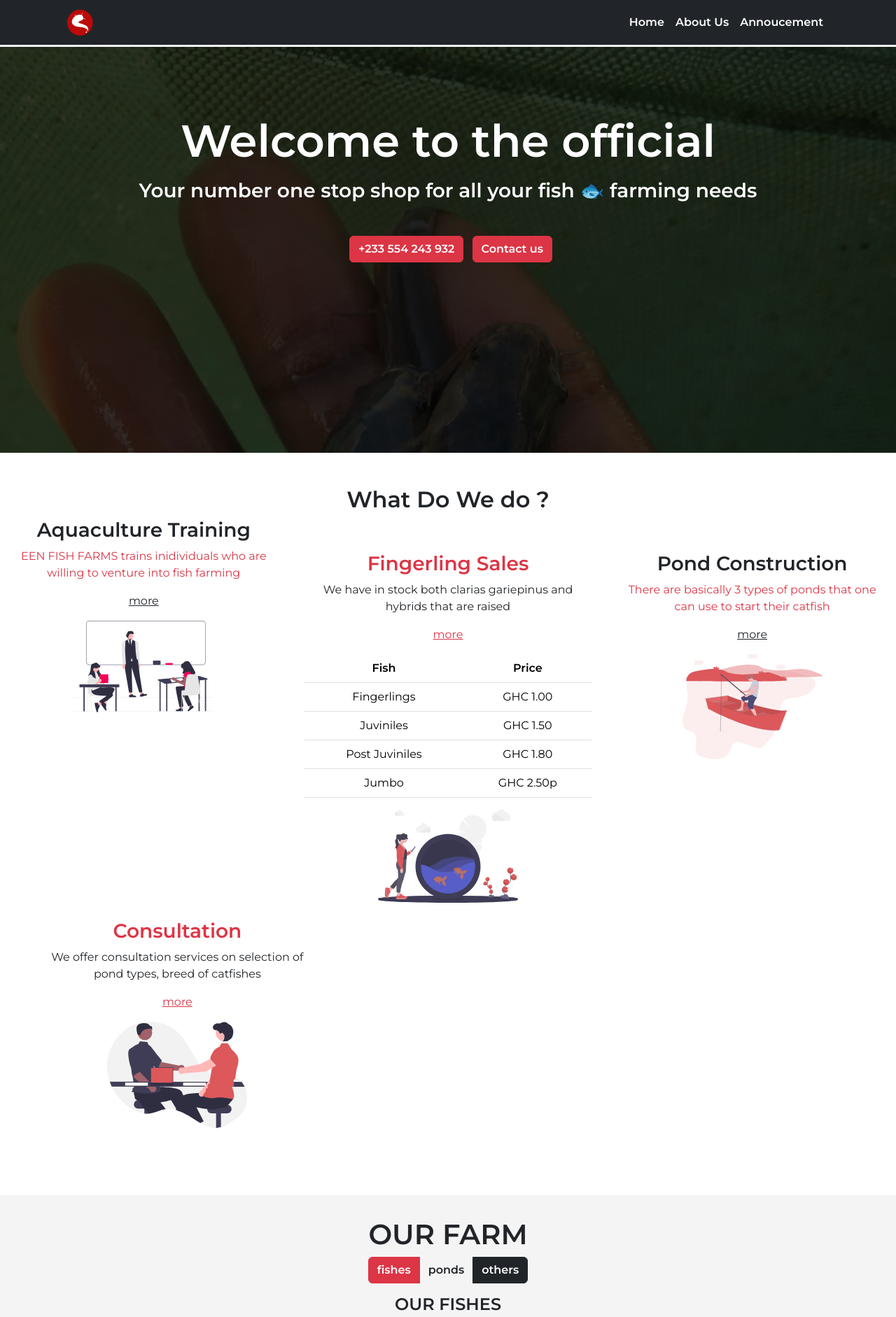
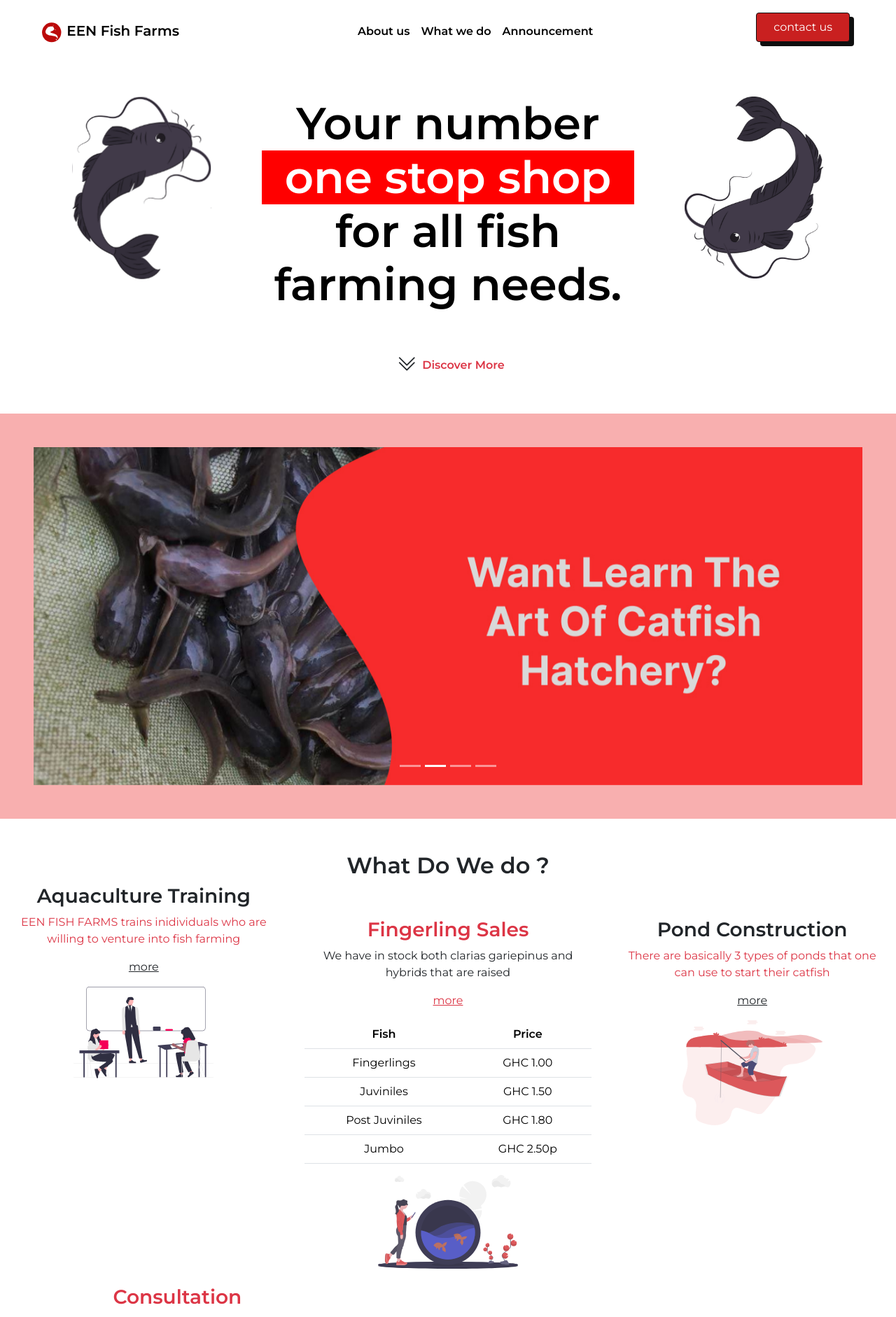
Before and after one commit to chiefportable/enn_new, a Jekyll site: the page built from index.html, in a window 1280 px wide. Shown: the top 1882 px of the page at 70% size. Built offline with Jekyll 4.4.1, drawn with Linux system fonts in a browser that asks for light colours; nearby versions of some CDN libraries.

Commit message:
UPDATE new hero page

```diff
--- a/_includes/footer.html
+++ b/_includes/footer.html
@@ -21,7 +21,7 @@
 
             <div class="col">
               <h6 class="text-uppercase">
-                <a href="#" class="text-danger fw-bold text-deco">Announcement</a>
+                <a href="/announcement" class="text-danger fw-bold text-deco">Announcement</a>
               </h6>
             </div>
           </div>
--- a/_includes/upcomming/header.html
+++ b/_includes/upcomming/header.html
@@ -21,16 +21,16 @@
             </button>
 
 
-            <div class="collapse navbar-collapse justify-content-center d-none d-md-block" id="navcollapse">
+            <div class="collapse navbar-collapse justify-content-center d-none d-lg-block" id="navcollapse">
                 <ul class="navbar-nav">
                     <li class="nav-item">
-                        <a class="nav-link active fw-bold ani" href="#" aria-current="page">About us</a>
+                        <a class="nav-link active fw-bold ani" href="about" aria-current="page">About us</a>
                     </li>
                     <li class="nav-item">
-                        <a class="nav-link active fw-bold ani" href="#" aria-current="page">What we do</a>
+                        <a class="nav-link active fw-bold ani" href="#mh-wwdo" aria-current="page">What we do</a>
                     </li>
                     <li class="nav-item">
-                        <a class="nav-link active fw-bold ani" href="#" aria-current="page"> Announcement</a>
+                        <a class="nav-link active fw-bold ani" href="/announcement" aria-current="page"> Announcement</a>
                     </li>
                 </ul>
             </div>
@@ -76,8 +76,8 @@
                     <img class="img-fluid mt-5" src="/assets/img/fish1.svg" alt="catfish">
                 </div>
                 <div class="col-12 col-md-6 container text-center">
-                    <h1 class="fw-bold display-3 p-3
-                     p-md-5">Your number one stop shop for all fish farming needs </h1>
+                    <h1 class="fw-bold display-3 p-2
+                     p-md-5"><span class="first">Your number</span> <span class="caro">one stop shop </span> <span class="second">for all fish farming needs. </span></h1>
                 </div>
                 <div class="col-3 text-start">
                     <img class="img-fluid mt-5 d-none d-md-block" src="/assets/img/fish2.svg" alt="catsfish">
@@ -89,7 +89,7 @@
     <div class="text-center">
         <div class="d-flex align-items-center justify-content-center">
             <div class="bi bi-chevron-double-down fs-3 mx-2 aan bounce"></div>
-            <div class="text-danger">Discover More</div>
+            <div class="text-danger fw-bold">Discover More</div>
         </div>
     </div>
 </header>
--- a/_includes/wwdo.html
+++ b/_includes/wwdo.html
@@ -1,10 +1,10 @@
-<div id="mh-wwdo" class="bg-white">
+<div id="mh-wwdo" class="">
     <div class="text-center">
         <h2 class="fw-bold" data-aos="fade-down">What Do We do ?</h2>
     </div>
     <div class="text-center">
         <div class="row">
-            <div class="col-12 col-md-4 bg-white">
+            <div class="col-12 col-md-4">
                 <h3 class="fw-bold">Aquaculture Training</h3>
                 <p class="text-danger container">
                     EEN FISH FARMS trains inidividuals who are willing to venture into fish farming
@@ -30,7 +30,7 @@
                 </div>
             </div>
 
-            <div class="col-12 col-md-4 bg-white mt-5" data-aos="fade-down-left">
+            <div class="col-12 col-md-4 mt-5" data-aos="fade-down-left">
                 <h3 class="fw-bold text-danger">Fingerling Sales</h3>
                 <p class="text-dark container">
                     We have in stock both clarias gariepinus and hybrids that are raised
@@ -83,7 +83,7 @@
                 </div>
             </div>
 
-            <div class="col-12 col-md-4 bg-white mt-5" data-aos="fade-down-left">
+            <div class="col-12 col-md-4 mt-5" data-aos="fade-down-left">
                 <h3 class="fw-bold">Pond Construction</h3>
                 <p class="text-danger container">
                     There are basically 3 types of ponds that one can use to start their catfish
@@ -109,7 +109,7 @@
                 </div>
             </div>
 
-            <div class="col-md-4 mb-5 mx-sm-5 mt-4 bg-white" data-aos="fade-down-left">
+            <div class="col-md-4 mb-5 mx-sm-5 mt-4" data-aos="fade-down-left">
                 <h3 class="fw-bold text-danger">Consultation</h3>
                 <p class="container">
                     We offer consultation services on selection of pond types, breed of catfishes
--- a/_layouts/default.html
+++ b/_layouts/default.html
@@ -46,5 +46,6 @@
         AOS.init();
     </script>
     <script src="/assets/js/app.js"></script>
+    <script src="/assets/js/index.js"></script>
 </body>
 </html>
--- a/_sass/main.scss
+++ b/_sass/main.scss
@@ -51,7 +51,7 @@ html,body{
     padding: .75rem 1.5rem;
     font-weight: 500;
     line-height: 1;
-    color: #0f0f0f;
+    color: #ffff;
     transition: all .2s ease-in-out;
     background-color: #c92020;
     border: 1px solid #0f0f0f;
@@ -74,7 +74,7 @@ html,body{
 }
 
 .bg-gray{
-    background-color: rgb(245, 244, 244);
+    background-color: rgb(248, 175, 175);
 }
 
 #post li{
@@ -112,6 +112,34 @@ html,body{
     animation: fadeIn 0.5s ease-in;
 }
 
+.addcolor{
+    background-color: red;
+    color: white;
+    animation: fadeIn 0.5s ease-in;
+}
+
+.first{
+    color: white;
+}
+
+.second{
+    color: white;
+}
+
+.addFirst{
+    animation: fadeIn 0.5s ease-in;
+    color: black;
+}
+
+.addSecond{
+    animation: fadeIn 0.5s ease-in;
+    color: black;
+}
+
+.fade-in-item{
+    animation: fadeIn 1s ease-in-out;
+}
+
 @keyframes fadeIn{
     from {
         opacity: 0;
@@ -133,7 +161,7 @@ html,body{
     height: 2px;
     bottom: 0;
     left: 0;
-    background-color: #0087ca;
+    background-color: #d10a0a;
     transform-origin: bottom right;
     transition: transform 0.25s ease-out;
   }
@@ -158,3 +186,7 @@ html,body{
     50%  { transform: translateY(-10px); }
     100% { transform: translateY(0); }
 }
+
+.caro{
+    display: block;
+}
--- a/assets/js/app.js
+++ b/assets/js/app.js
@@ -1,3 +1,4 @@
+
 $(document).ready(function() {
     // get all the elements with class "typer"
     var elements = $('.typer');
--- /dev/null
+++ b/assets/js/index.js
@@ -0,0 +1,31 @@
+const caro = document.querySelector(".caro");
+const first = document.querySelector(".first");
+const second = document.querySelector(".second");
+
+
+setTimeout(() => {
+    first.classList.add("addFirst");
+    setTimeout(() => {
+        caro.classList.add("addcolor");
+        setTimeout(() => {
+            second.classList.add("addSecond");
+        }, 1000);
+    }, 1000);
+}, 1000);
+
+
+const navbar = document.querySelector(".navbar");
+
+const sticky = navbar.offsetTop;
+
+const myFunction = ()=>{
+    if(window.scrollY > sticky){
+        navbar.classList.add("fixed-top", "fade-in-item");
+    }else{
+        navbar.classList.remove("fixed-top");
+    }
+}
+
+window.onscroll = function(){
+    myFunction();
+}
--- a/index.html
+++ b/index.html
@@ -2,12 +2,20 @@
 title: Home Page
 layout: default
 ---
-<div>
+<!-- <div>
     {% include header.html %}
 </div>
 
 <section class="">
     {% include hero.html %}
+</section> -->
+
+<section>
+    {%- include upcomming/header.html -%}
+</section>
+
+<section class="bg-gray">
+    {%- include upcomming/carousel.html -%}
 </section>
 
 <main class="my-5">
```
Also changed, not shown: 1 other file.
